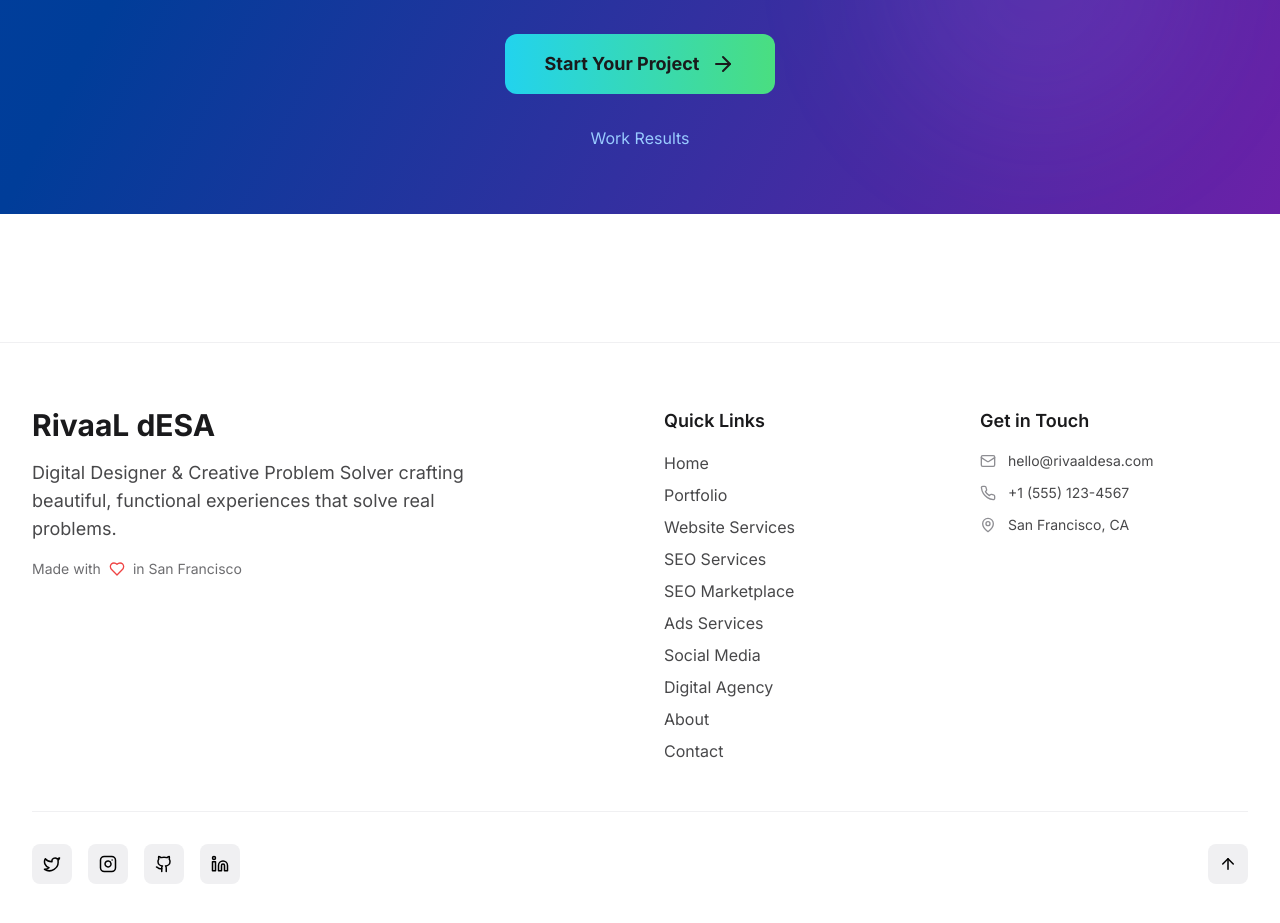
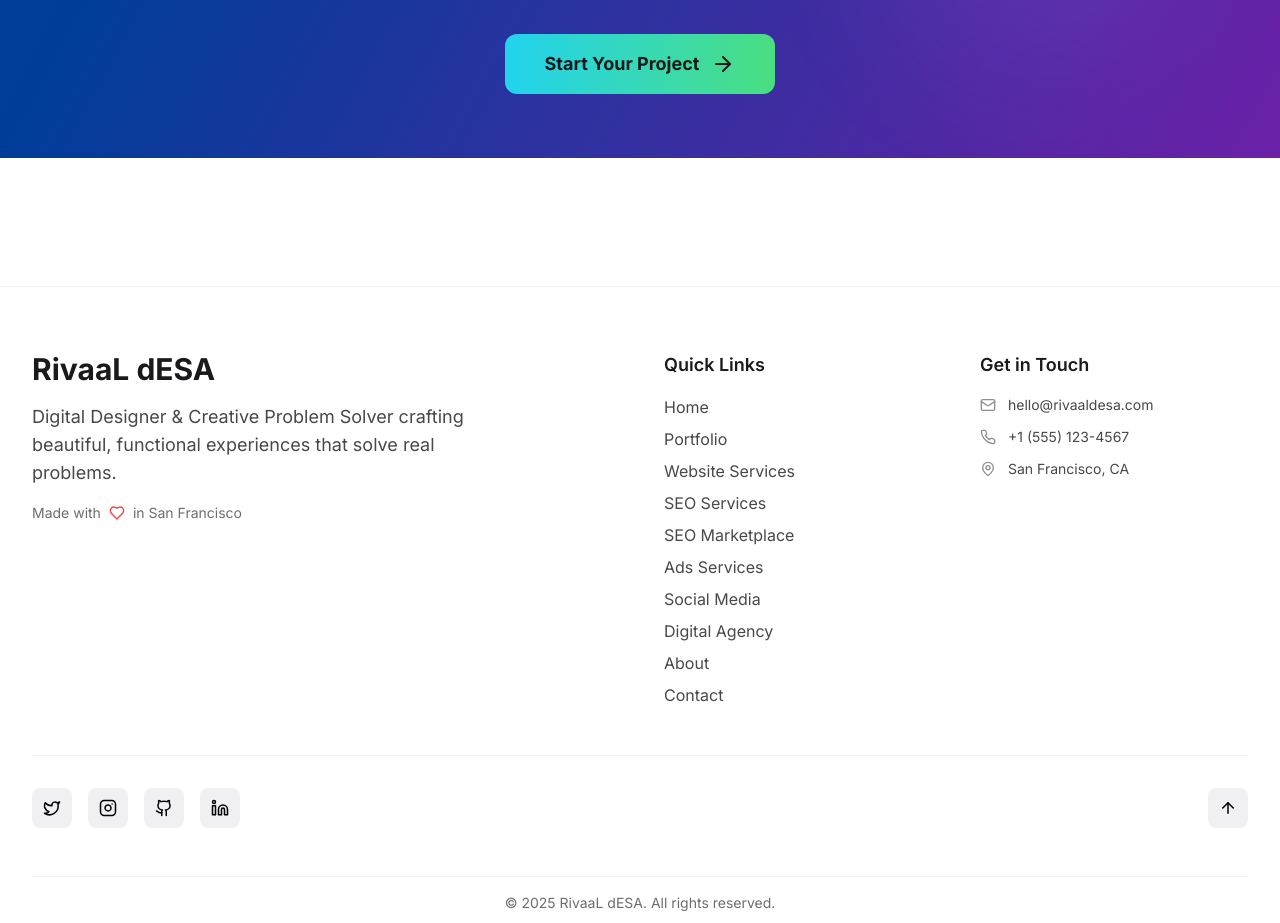
Before and after one commit to rivaaldesa/part2, a React (Vite) app: page / in a window 1280 px wide. Shown: the part 2324-3247 px from the top of the page. Built offline with nearby package versions, Linux system fonts and the light colour scheme.

Commit message:
Remove Work Results text under Start Your Project button

```diff
--- a/src/components/Home.tsx
+++ b/src/components/Home.tsx
@@ -446,10 +446,6 @@ const Home: React.FC = () => {
               Start Your Project
               <ArrowRight size={24} />
             </motion.button>
-
-            <div className="text-sm text-blue-200 lg:text-base">
-              Work Results
-            </div>
           </motion.div>
         </motion.section>
       </motion.div>
```
